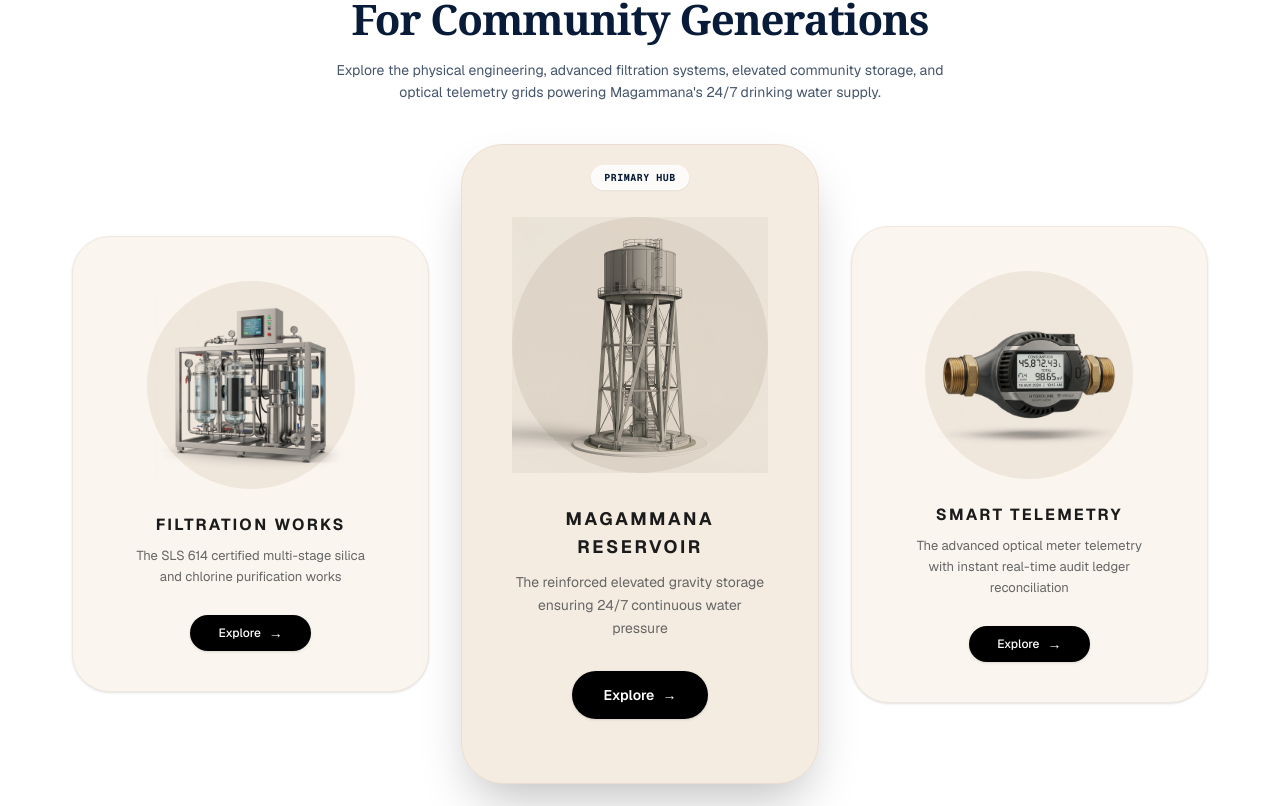
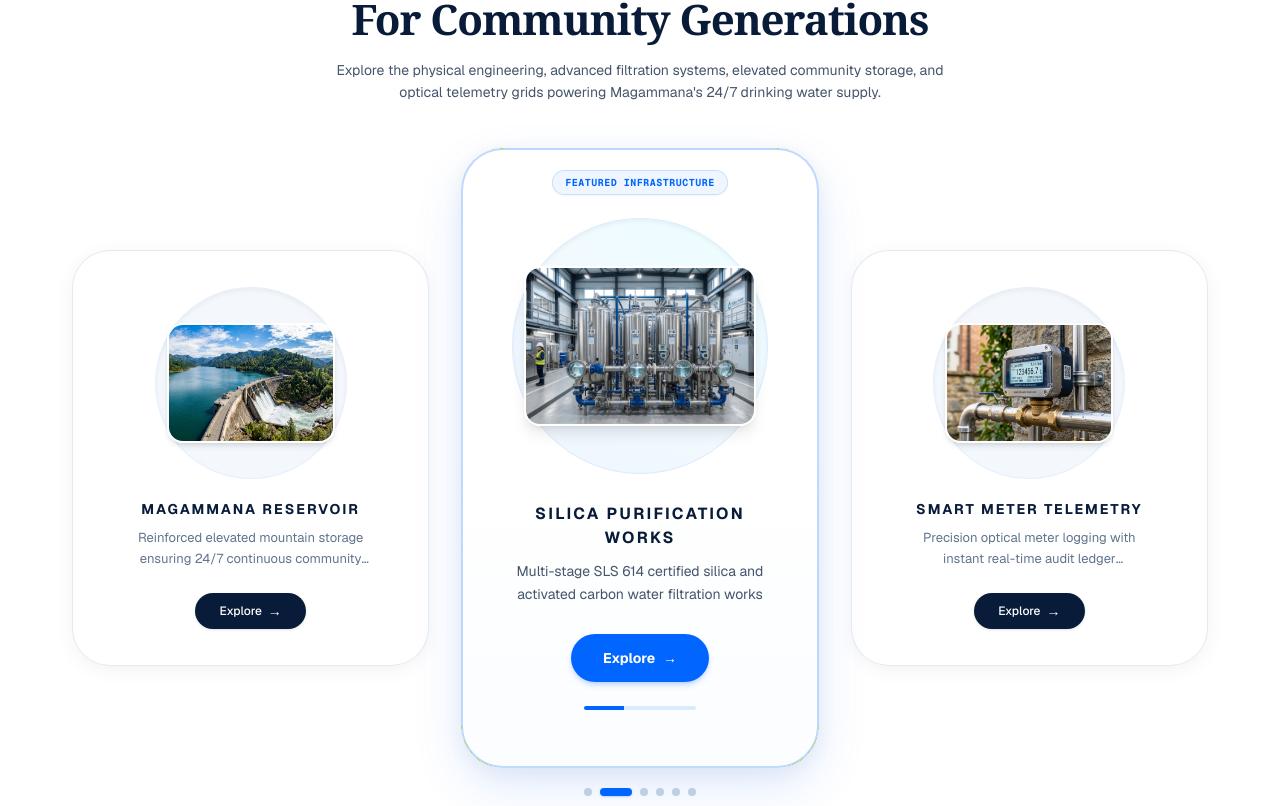
Before and after one commit to Genula2003/VIKASHA-CBO, a Next.js app: page / in a window 1280 px wide. Shown: the part 3534-4340 px from the top of the page. Built offline with nearby package versions, Linux system fonts and the light colour scheme.

Commit message:
feat: match showcase cards to brand white/navy theme with vibrant colorful images and 5s auto-rotation

```diff
--- a/components/ImageSlideshow.tsx
+++ b/components/ImageSlideshow.tsx
@@ -1,33 +1,47 @@
 "use client";
 
-import { useState } from "react";
+import { useState, useEffect } from "react";
 import { motion, AnimatePresence } from "framer-motion";
-import { Sparkles, MapPin, ShieldCheck, ArrowRight, X, ExternalLink, CheckCircle2 } from "lucide-react";
+import { Sparkles, MapPin, ShieldCheck, ArrowRight, X, CheckCircle2 } from "lucide-react";
 import Link from "next/link";
 
-interface PillarItem {
+interface FocusItem {
   id: string;
   name: string;
   subtitle: string;
   category: string;
-  studioImage: string;
-  realPhoto: string;
+  image: string;
   location: string;
   metric: string;
   specs: string[];
   description: string;
   badge?: string;
-  isCenter?: boolean;
 }
 
-const pillars: PillarItem[] = [
+const focusItems: FocusItem[] = [
+  {
+    id: "reservoir",
+    name: "MAGAMMANA RESERVOIR",
+    subtitle: "Reinforced elevated mountain storage ensuring 24/7 continuous community water pressure",
+    category: "GRAVITY STORAGE • 48-HR BUFFER",
+    badge: "PRIMARY HUB",
+    image: "/water_reservoir_hero.jpg",
+    location: "Summit Sector Ridge, Magammana",
+    metric: "48-Hour Gravity Reserve • 0.5 Bar Min",
+    description: "Engineered reinforced concrete elevated mountain reservoir providing hydrostatic gravity pressure to all connected households, ensuring uninterrupted community water supply even during power grid outages.",
+    specs: [
+      "Elevated high-capacity hydrostatic pressure head",
+      "48-hour continuous emergency community storage",
+      "Dual intake chamber with sediment purge valves",
+      "Protected mountain perimeter with watershed covenants"
+    ]
+  },
   {
     id: "filtration",
-    name: "FILTRATION WORKS",
-    subtitle: "The SLS 614 certified multi-stage silica and chlorine purification works",
-    category: "WATER PURIFICATION",
-    studioImage: "/showcase-filtration.jpg",
-    realPhoto: "/gov-water-purification.jpg",
+    name: "SILICA PURIFICATION WORKS",
+    subtitle: "Multi-stage SLS 614 certified silica and activated carbon water filtration works",
+    category: "PURIFICATION PLANT • SLS 614",
+    image: "/gov-water-purification.jpg",
     location: "Magammana Central Treatment Works",
     metric: "SLS 614 Certified • 0.00 NTU Purity",
     description: "Deep-well mountain water undergoes continuous multi-stage silica filtration, activated carbon absorption, and automated proportional chlorine dosing meeting Sri Lanka National Drinking Water standards.",
@@ -39,31 +53,11 @@ const pillars: PillarItem[] = [
     ]
   },
   {
-    id: "reservoir",
-    name: "MAGAMMANA RESERVOIR",
-    subtitle: "The reinforced elevated gravity storage ensuring 24/7 continuous water pressure",
-    category: "GRAVITY STORAGE",
-    badge: "PRIMARY HUB",
-    isCenter: true,
-    studioImage: "/showcase-reservoir.jpg",
-    realPhoto: "/water_reservoir_hero.jpg",
-    location: "Summit Sector Ridge, Magammana",
-    metric: "48-Hour Gravity Reserve • 0.5 Bar Min",
-    description: "Engineered reinforced concrete elevated mountain reservoir providing hydrostatic gravity pressure to all connected households, ensuring uninterrupted community water supply even during power grid outages.",
-    specs: [
-      "Elevated high-capacity hydrostatic pressure head",
-      "48-hour continuous emergency community storage",
-      "Dual intake chamber with sediment purge valves",
-      "Protected mountain perimeter with watershed covenants"
-    ]
-  },
-  {
     id: "telemetry",
-    name: "SMART TELEMETRY",
-    subtitle: "The advanced optical meter telemetry with instant real-time audit ledger reconciliation",
-    category: "DIGITAL GRID",
-    studioImage: "/showcase-telemetry.jpg",
-    realPhoto: "/card-smart-meter.jpg",
+    name: "SMART METER TELEMETRY",
+    subtitle: "Precision optical meter logging with instant real-time audit ledger reconciliation",
+    category: "DIGITAL TELEMETRY • SMART GRID",
+    image: "/card-smart-meter.jpg",
     location: "Sector-Wide Metering Infrastructure",
     metric: "100% Audited Ledger • Zero Delay",
     description: "Optical mobile smart meter reading app equipped with digital timestamping, automated slab tariff calculations, photographic proof of reading, and zero-convenience-fee online bill settlement.",
@@ -73,25 +67,95 @@ const pillars: PillarItem[] = [
       "Instantaneous online ledger settlement via LankaQR / Cards",
       "Transparent monthly billing history with SMS telemetry"
     ]
+  },
+  {
+    id: "booster",
+    name: "HIGH-PRESSURE BOOSTER GRID",
+    subtitle: "Centrifugal booster pumps and heavy-duty ring-main pressure distribution network",
+    category: "PRESSURE GRID • HYDRAULIC NETWORK",
+    image: "/focus-pipes-gallery.jpg",
+    location: "Magammana Intake Booster 01",
+    metric: "0.5 Bar Min • SLS 614",
+    description: "Industrial centrifugal pumps and heavy-duty ring-main pressure pipelines engineered to maintain uniform hydrostatic pressure across all residential sectors without seasonal drops.",
+    specs: [
+      "Centrifugal booster pumps with automated variable speed control",
+      "Heavy-duty ring-main ductile iron distribution pipelines",
+      "Pressure-relief manifolds and surge dampeners",
+      "Sector isolation gate valves for maintenance without outages"
+    ]
+  },
+  {
+    id: "catchment",
+    name: "PRISTINE MOUNTAIN CATCHMENT",
+    subtitle: "Protected natural mountain watershed with continuous gravity-fed aquifer recharge",
+    category: "NATURAL CATCHMENT • AQUIFER",
+    image: "/focus-canal-scenic.jpg",
+    location: "Magammana Catchment Reserve",
+    metric: "Highland Spring Aquifer",
+    description: "Pristine mountain watershed preserved under community conservation covenants, guaranteeing continuous natural gravity-fed aquifer recharge even during prolonged dry spells.",
+    specs: [
+      "Covenant-protected mountain watershed perimeter",
+      "Natural gravel and stone pre-sedimentation cascade",
+      "Subterranean aquifer recharge channels",
+      "Continuous gravity-assisted intake flow with zero pumping energy"
+    ]
+  },
+  {
+    id: "laboratory",
+    name: "QUALITY CONTROL LABORATORY",
+    subtitle: "Continuous certified microbiological testing and real-time residual chlorine calibration",
+    category: "LAB SAFETY • QUALITY CONTROL",
+    image: "/water_quality_lab.jpg",
+    location: "Magammana Quality Testing Laboratory",
+    metric: "0.00 NTU Clarity Target • SLS 614",
+    description: "Independent periodic microbiological culture testing, turbidity validation, and real-time residual chlorine calibration ensuring safe, crystalline water at every tap.",
+    specs: [
+      "Daily spectrophotometric residual chlorine calibration",
+      "High-precision nephelometric turbidity monitoring (target < 0.5 NTU)",
+      "Periodic microbial culture incubation (E. coli / Total Coliforms)",
+      "Audited test logs certified by community health inspectors"
+    ]
   }
 ];
 
 export default function ImageSlideshow() {
-  const [selectedPillar, setSelectedPillar] = useState<PillarItem | null>(null);
+  const [currentIndex, setCurrentIndex] = useState(0);
+  const [isPaused, setIsPaused] = useState(false);
+  const [selectedPillar, setSelectedPillar] = useState<FocusItem | null>(null);
+
+  // 5-Second Auto-Rotation Timer
+  useEffect(() => {
+    if (isPaused || selectedPillar) return;
+
+    const timer = setInterval(() => {
+      setCurrentIndex((prev) => (prev + 1) % focusItems.length);
+    }, 5000);
+
+    return () => clearInterval(timer);
+  }, [isPaused, selectedPillar]);
+
+  // Indices for the 3 side-by-side cards
+  const leftIndex = (currentIndex - 1 + focusItems.length) % focusItems.length;
+  const centerIndex = currentIndex;
+  const rightIndex = (currentIndex + 1) % focusItems.length;
+
+  const leftItem = focusItems[leftIndex];
+  const centerItem = focusItems[centerIndex];
+  const rightItem = focusItems[rightIndex];
 
   return (
     <section className="py-20 sm:py-28 bg-[#FFFFFF] relative z-10 border-t border-b border-slate-200/80">
       <div className="max-w-[1440px] mx-auto px-4 sm:px-6 lg:px-8">
 
-        {/* Centered Eyebrow Badge */}
+        {/* Centered Eyebrow Badge in Clean White/Navy Theme */}
         <div className="flex items-center justify-center gap-2 mb-3.5">
-          <div className="inline-flex items-center gap-2 px-3.5 py-1.5 rounded-full bg-slate-100 border border-slate-200 text-[#081B38] text-[11px] font-mono font-bold uppercase tracking-wider">
+          <div className="inline-flex items-center gap-2 px-3.5 py-1.5 rounded-full bg-blue-50/80 border border-blue-200/70 text-[#0066FF] text-[11px] font-mono font-bold uppercase tracking-wider shadow-xs">
             <Sparkles size={13} className="text-[#0066FF]" />
-            <span>CORE INFRASTRUCTURE &bull; යටිතල පහසුකම් ත්‍රිත්වය</span>
+            <span>CORE INFRASTRUCTURE &bull; යටිතල පහසුකම් පද්ධතිය</span>
           </div>
         </div>
 
-        {/* Centered Master Title */}
+        {/* Centered Master Title in Navy Dark Blue */}
         <h2 className="text-2xl sm:text-4xl lg:text-[42px] font-bold text-[#081B38] tracking-tight text-center leading-[1.2] max-w-4xl mx-auto px-4 font-serif">
           Engineering Resilient Water Infrastructure
           <br className="hidden sm:inline" />
@@ -103,81 +167,182 @@ export default function ImageSlideshow() {
           Explore the physical engineering, advanced filtration systems, elevated community storage, and optical telemetry grids powering Magammana&apos;s 24/7 drinking water supply.
         </p>
 
-        {/* 3-Card Organized Showcase (Framery Design Paradigm) */}
-        <div className="grid grid-cols-1 md:grid-cols-3 gap-6 lg:gap-8 items-center max-w-6xl mx-auto mt-12 sm:mt-16 px-2">
-          {pillars.map((pillar) => {
-            const isCenter = pillar.isCenter;
-
-            return (
+        {/* 3-Card Organized Showcase with 5-Second Auto-Rotation */}
         <div
-                key={pillar.id}
-                className={`flex flex-col items-center text-center transition-all duration-300 relative overflow-hidden group select-none ${
-                  isCenter
-                    ? "rounded-[36px] sm:rounded-[42px] bg-[#F5ECE1] border border-[#EBDDCF] p-8 sm:p-12 md:py-16 md:-my-6 shadow-xl md:shadow-2xl z-10 hover:shadow-2xl"
-                    : "rounded-[32px] sm:rounded-[38px] bg-[#FAF5EE] border border-[#F0E8DC] p-8 sm:p-10 hover:shadow-xl shadow-sm z-0"
-                }`}
+          className="grid grid-cols-1 md:grid-cols-3 gap-6 lg:gap-8 items-center max-w-6xl mx-auto mt-12 sm:mt-16 px-2"
+          onMouseEnter={() => setIsPaused(true)}
+          onMouseLeave={() => setIsPaused(false)}
         >
-                {/* Top Highlight Badge for Center Card */}
-                {pillar.badge && (
-                  <span className="absolute top-4 sm:top-5 px-3 py-1 rounded-full bg-white/80 backdrop-blur-sm text-[10px] font-mono font-bold tracking-wider text-[#081B38] uppercase border border-white/60 shadow-xs">
-                    {pillar.badge}
-                  </span>
-                )}
-
-                {/* Staged Circular Background Disk & Clean Product Visual */}
+          {/* ============================================================== */}
+          {/* 1. LEFT CARD (Companion Card) */}
+          {/* ============================================================== */}
           <div
-                  className={`rounded-full flex items-center justify-center relative transition-transform duration-500 group-hover:scale-105 ${
-                    isCenter
-                      ? "w-56 h-56 sm:w-64 sm:h-64 bg-[#E8DDD0] mb-8 mt-2"
-                      : "w-48 h-48 sm:w-52 sm:h-52 bg-[#EFE6DC] mb-6 mt-1"
-                  }`}
+            onClick={() => setCurrentIndex(leftIndex)}
+            className="flex flex-col items-center text-center rounded-[32px] sm:rounded-[38px] bg-white border border-slate-200/90 p-7 sm:p-9 shadow-[0_4px_20px_rgba(8,27,56,0.05)] hover:shadow-[0_12px_32px_rgba(8,27,56,0.1)] transition-all duration-500 cursor-pointer group relative overflow-hidden select-none"
           >
+            {/* Soft Circular Disc Staging the Full-Color Image */}
+            <div className="w-44 h-44 sm:w-48 sm:h-48 rounded-full bg-gradient-to-tr from-blue-50/70 to-slate-100/80 border border-blue-100/60 flex items-center justify-center relative mb-5 transition-transform duration-500 group-hover:scale-105 shadow-inner">
+              <div className="w-38 h-26 sm:w-42 sm:h-30 rounded-2xl overflow-hidden shadow-md border-2 border-white relative">
                 <img
-                    src={pillar.studioImage}
-                    alt={pillar.name}
-                    className={`object-contain mix-blend-multiply relative z-10 transition-transform duration-500 group-hover:scale-105 ${
-                      isCenter
-                        ? "w-56 h-56 sm:w-64 sm:h-64"
-                        : "w-48 h-44 sm:w-52 sm:h-48"
-                    }`}
+                  key={leftItem.id}
+                  src={leftItem.image}
+                  alt={leftItem.name}
+                  className="w-full h-full object-cover object-center transition-transform duration-500 group-hover:scale-105"
                   loading="lazy"
                 />
               </div>
+            </div>
 
-                {/* Title (Bold, Uppercase, Clean Modern Letter-Spacing) */}
-                <h3
-                  className={`font-bold tracking-[0.14em] uppercase text-[#1B1B1B] font-sans ${
-                    isCenter ? "text-base sm:text-lg" : "text-sm sm:text-base"
-                  }`}
-                >
-                  {pillar.name}
+            {/* Title */}
+            <h3 className="font-bold tracking-[0.14em] uppercase text-[#081B38] font-sans text-xs sm:text-sm group-hover:text-[#0066FF] transition-colors line-clamp-1">
+              {leftItem.name}
             </h3>
 
-                {/* Subtitle / Descriptive Copy */}
-                <p
-                  className={`text-[#666666] leading-relaxed font-normal ${
-                    isCenter
-                      ? "text-xs sm:text-sm max-w-[260px] mt-2.5 mb-8"
-                      : "text-xs sm:text-[13px] max-w-[240px] mt-2 mb-7"
-                  }`}
-                >
-                  {pillar.subtitle}
+            {/* Subtitle */}
+            <p className="text-slate-500 text-xs sm:text-[13px] leading-relaxed max-w-[240px] mt-2 mb-6 font-normal line-clamp-2">
+              {leftItem.subtitle}
             </p>
 
-                {/* Framery-Style Sleek Dark Pill Button */}
+            {/* Pill Button */}
             <button
               type="button"
-                  onClick={() => setSelectedPillar(pillar)}
-                  className={`rounded-full bg-black hover:bg-neutral-800 text-white inline-flex items-center gap-2 transition-all shadow-sm hover:scale-105 active:scale-95 cursor-pointer font-sans ${
-                    isCenter
-                      ? "text-xs sm:text-sm font-semibold px-8 py-3.5"
-                      : "text-xs font-medium px-7 py-2.5"
-                  }`}
+              onClick={(e) => {
+                e.stopPropagation();
+                setSelectedPillar(leftItem);
+              }}
+              className="rounded-full bg-[#081B38] hover:bg-[#0066FF] text-white font-medium text-xs px-6 py-2.5 inline-flex items-center gap-1.5 transition-all duration-300 shadow-sm hover:scale-105 active:scale-95 cursor-pointer"
             >
               <span>Explore</span>
               <span className="text-sm leading-none">&rarr;</span>
             </button>
           </div>
+
+          {/* ============================================================== */}
+          {/* 2. CENTER CARD (Hero & Elevated with 5-Second Progress) */}
+          {/* ============================================================== */}
+          <div
+            className="flex flex-col items-center text-center rounded-[36px] sm:rounded-[42px] bg-gradient-to-b from-white via-white to-blue-50/25 border-2 border-blue-500/30 p-8 sm:p-10 md:py-14 md:-my-5 shadow-[0_20px_50px_rgba(0,102,255,0.12),0_4px_20px_rgba(8,27,56,0.06)] hover:shadow-[0_25px_60px_rgba(0,102,255,0.18)] transition-all duration-500 z-10 relative overflow-hidden group select-none"
+          >
+            {/* Top Primary Hub Badge */}
+            <span className="absolute top-4 sm:top-5 px-3 py-1 rounded-full bg-blue-50 border border-blue-200/80 text-[10px] font-mono font-bold tracking-wider text-[#0066FF] uppercase shadow-xs">
+              {centerItem.badge || "FEATURED INFRASTRUCTURE"}
+            </span>
+
+            {/* Soft Circular Disc Staging the Full-Color Image */}
+            <div className="w-56 h-56 sm:w-64 sm:h-64 rounded-full bg-gradient-to-tr from-blue-50 via-sky-50/90 to-cyan-50 border border-blue-100 flex items-center justify-center relative mb-7 mt-3 transition-transform duration-500 group-hover:scale-105 shadow-inner">
+              <div className="w-50 h-34 sm:w-58 sm:h-40 rounded-2xl overflow-hidden shadow-lg border-2 border-white relative">
+                <AnimatePresence mode="wait">
+                  <motion.img
+                    key={centerItem.id}
+                    src={centerItem.image}
+                    alt={centerItem.name}
+                    initial={{ opacity: 0, scale: 0.95 }}
+                    animate={{ opacity: 1, scale: 1 }}
+                    exit={{ opacity: 0, scale: 1.03 }}
+                    transition={{ duration: 0.45 }}
+                    className="w-full h-full object-cover object-center"
+                    loading="lazy"
+                  />
+                </AnimatePresence>
+              </div>
+            </div>
+
+            {/* Title */}
+            <h3 className="font-bold tracking-[0.14em] uppercase text-[#081B38] font-sans text-sm sm:text-base group-hover:text-[#0066FF] transition-colors">
+              {centerItem.name}
+            </h3>
+
+            {/* Subtitle */}
+            <p className="text-slate-600 text-xs sm:text-sm leading-relaxed max-w-[260px] mt-2.5 mb-7 font-normal">
+              {centerItem.subtitle}
+            </p>
+
+            {/* Elevated Vibrant Blue Button */}
+            <button
+              type="button"
+              onClick={() => setSelectedPillar(centerItem)}
+              className="rounded-full bg-[#0066FF] hover:bg-blue-600 text-white font-bold text-xs sm:text-sm px-8 py-3.5 inline-flex items-center gap-2 transition-all duration-300 shadow-md shadow-blue-500/25 hover:scale-105 active:scale-95 cursor-pointer"
+            >
+              <span>Explore</span>
+              <span className="text-sm leading-none">&rarr;</span>
+            </button>
+
+            {/* Sleek 5-Second Progress Hairline Indicator */}
+            <div className="w-28 h-1 bg-blue-100 rounded-full overflow-hidden mt-6" title="Auto-rotates every 5 seconds">
+              <div
+                key={`${currentIndex}-${isPaused}`}
+                className={`h-full bg-[#0066FF] ${isPaused ? "w-0 opacity-40" : "animate-progress"}`}
+                style={{
+                  animationDuration: "5000ms",
+                  animationTimingFunction: "linear",
+                  animationFillMode: "forwards"
+                }}
+              />
+            </div>
+          </div>
+
+          {/* ============================================================== */}
+          {/* 3. RIGHT CARD (Companion Card) */}
+          {/* ============================================================== */}
+          <div
+            onClick={() => setCurrentIndex(rightIndex)}
+            className="flex flex-col items-center text-center rounded-[32px] sm:rounded-[38px] bg-white border border-slate-200/90 p-7 sm:p-9 shadow-[0_4px_20px_rgba(8,27,56,0.05)] hover:shadow-[0_12px_32px_rgba(8,27,56,0.1)] transition-all duration-500 cursor-pointer group relative overflow-hidden select-none"
+          >
+            {/* Soft Circular Disc Staging the Full-Color Image */}
+            <div className="w-44 h-44 sm:w-48 sm:h-48 rounded-full bg-gradient-to-tr from-blue-50/70 to-slate-100/80 border border-blue-100/60 flex items-center justify-center relative mb-5 transition-transform duration-500 group-hover:scale-105 shadow-inner">
+              <div className="w-38 h-26 sm:w-42 sm:h-30 rounded-2xl overflow-hidden shadow-md border-2 border-white relative">
+                <img
+                  key={rightItem.id}
+                  src={rightItem.image}
+                  alt={rightItem.name}
+                  className="w-full h-full object-cover object-center transition-transform duration-500 group-hover:scale-105"
+                  loading="lazy"
+                />
+              </div>
+            </div>
+
+            {/* Title */}
+            <h3 className="font-bold tracking-[0.14em] uppercase text-[#081B38] font-sans text-xs sm:text-sm group-hover:text-[#0066FF] transition-colors line-clamp-1">
+              {rightItem.name}
+            </h3>
+
+            {/* Subtitle */}
+            <p className="text-slate-500 text-xs sm:text-[13px] leading-relaxed max-w-[240px] mt-2 mb-6 font-normal line-clamp-2">
+              {rightItem.subtitle}
+            </p>
+
+            {/* Pill Button */}
+            <button
+              type="button"
+              onClick={(e) => {
+                e.stopPropagation();
+                setSelectedPillar(rightItem);
+              }}
+              className="rounded-full bg-[#081B38] hover:bg-[#0066FF] text-white font-medium text-xs px-6 py-2.5 inline-flex items-center gap-1.5 transition-all duration-300 shadow-sm hover:scale-105 active:scale-95 cursor-pointer"
+            >
+              <span>Explore</span>
+              <span className="text-sm leading-none">&rarr;</span>
+            </button>
+          </div>
+        </div>
+
+        {/* Minimalist 6-Pill Indicators Below (Click to jump, subtle & clean) */}
+        <div className="flex items-center justify-center gap-2 mt-8 sm:mt-10">
+          {focusItems.map((item, idx) => {
+            const isActive = idx === currentIndex;
+            return (
+              <button
+                key={item.id}
+                type="button"
+                onClick={() => setCurrentIndex(idx)}
+                className={`h-2 rounded-full transition-all duration-300 cursor-pointer ${
+                  isActive
+                    ? "w-8 bg-[#0066FF] shadow-xs shadow-blue-500/30"
+                    : "w-2 bg-slate-300 hover:bg-slate-400"
+                }`}
+                aria-label={`Switch to ${item.name}`}
+                title={item.name}
+              />
             );
           })}
         </div>
@@ -208,7 +373,7 @@ export default function ImageSlideshow() {
               {/* Modal Header Photo */}
               <div className="relative h-56 sm:h-64 w-full bg-slate-900 overflow-hidden shrink-0">
                 <img
-                  src={selectedPillar.realPhoto}
+                  src={selectedPillar.image}
                   alt={selectedPillar.name}
                   className="w-full h-full object-cover object-center"
                 />
@@ -293,6 +458,21 @@ export default function ImageSlideshow() {
           </div>
         )}
       </AnimatePresence>
+
+      {/* Embedded CSS for smooth 5s progress line */}
+      <style jsx>{`
+        @keyframes progress {
+          from {
+            width: 0%;
+          }
+          to {
+            width: 100%;
+          }
+        }
+        .animate-progress {
+          animation-name: progress;
+        }
+      `}</style>
     </section>
   );
 }
```
Lines whose indentation alone changed are shown as unchanged.
